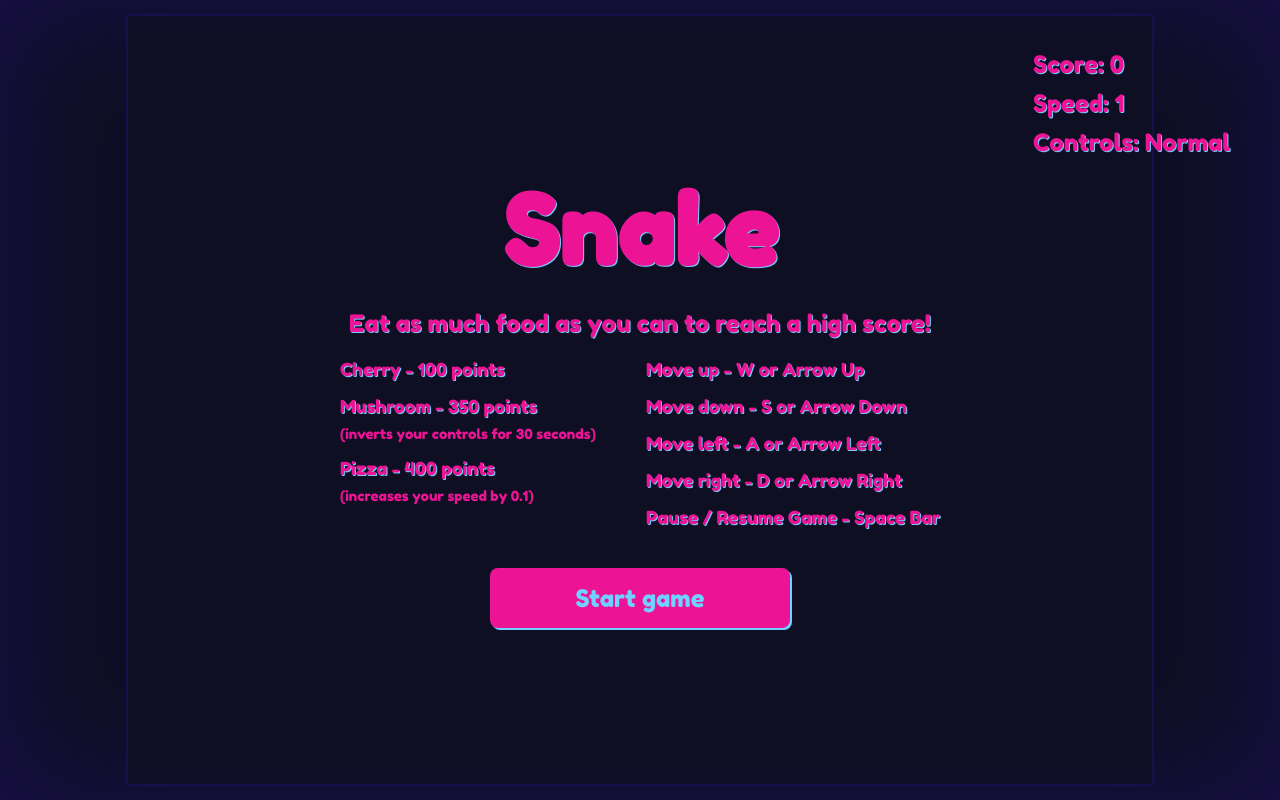
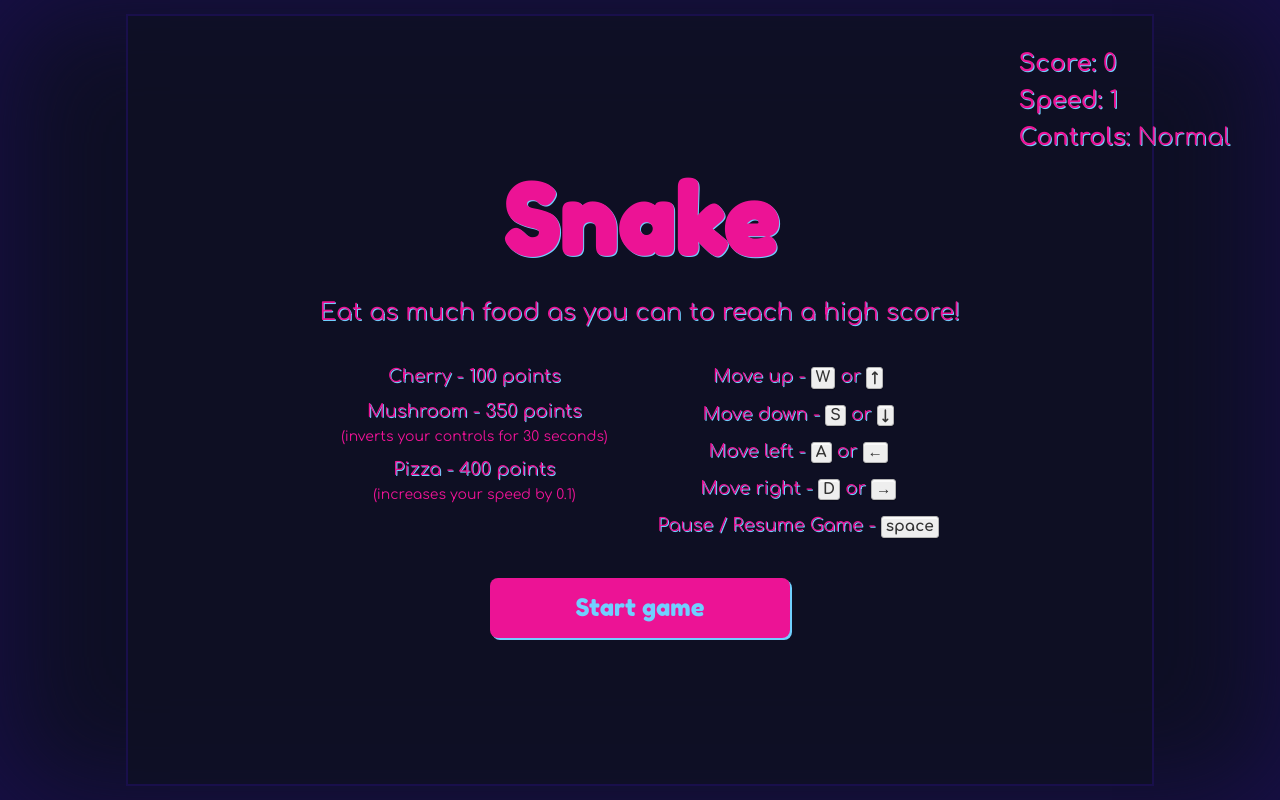
Before and after one commit to frankkluijtmans/snake-react, a React app: page / in a window 1280 px wide. Built offline with nearby package versions, Linux system fonts and the light colour scheme.

Commit message:
style: Typography tweaks for better readability.

```diff
--- a/src/index.html
+++ b/src/index.html
@@ -4,8 +4,7 @@
         <meta charset="utf-8">
         <meta name="viewport" content="width=device-width,initial-scale=1.0">
         <link rel="preconnect" href="https://fonts.gstatic.com">
-        <link rel="preconnect" href="https://fonts.gstatic.com">
-        <link href="https://fonts.googleapis.com/css2?family=Fredoka+One&display=swap" rel="stylesheet">
+        <link href="https://fonts.googleapis.com/css2?family=Comfortaa:wght@400;700&family=Fredoka+One&display=swap" rel="stylesheet">
         <title><%= htmlWebpackPlugin.options.title %></title>
     </head>
     <body>
--- a/src/styles/styles.scss
+++ b/src/styles/styles.scss
@@ -6,7 +6,7 @@ $dark-navy: #0E0F24;
 * {
     margin: 0;
     padding: 0;
-    font-family: 'Fredoka One', cursive;
+    font-family: 'Comfortaa', cursive;
 }
 
 body {
@@ -39,6 +39,7 @@ body {
 
     h2, h1 {
         margin-bottom: 20px;
+        font-family: 'Fredoka One', cursive;
     }
 
     h1 {
@@ -53,6 +54,21 @@ body {
         font-size: 24px;
     }
 
+    kbd {
+        background-color: #eee;
+        border-radius: 3px;
+        border: 1px solid #b4b4b4;
+        box-shadow: 0 1px 1px rgba(0, 0, 0, .2), 0 2px 0 0 rgba(255, 255, 255, .7) inset;
+        text-shadow: none;
+        color: #333;
+        display: inline-block;
+        font-size: .85em;
+        font-weight: 700;
+        line-height: 1;
+        padding: 2px 4px;
+        white-space: nowrap;
+    }
+
     button {
         width: 300px;
         height: 60px;
@@ -62,6 +78,7 @@ body {
         background: $pink;
         color: $blue;
         box-shadow: 2px 2px 0 $blue;
+        font-family: 'Fredoka One', cursive;
         font-size: 24px;
         cursor: pointer;
     }
@@ -69,7 +86,7 @@ body {
 
 .InstructionsWrapper {
     display: flex;
-    margin-top: 20px;
+    margin-top: 40px;
     flex-direction: row;
     justify-content: space-between;
 
@@ -83,6 +100,7 @@ body {
 
         li {
             margin-top: 15px;
+            text-align: center;
 
             &:first-child {
                 margin-top: 0;
--- a/src/ui/PauseScreen.tsx
+++ b/src/ui/PauseScreen.tsx
@@ -11,7 +11,7 @@ export default class PauseScreen extends Component {
 		return (
 			<div className="Screen">
 				<h2>Game Paused</h2>
-				<p>Press <strong>space</strong> to continue.</p>
+				<p>Press <kbd>space</kbd> to continue.</p>
 				<Instructions/>
 			</div>
 		);
--- a/src/ui/ScoreBoard.tsx
+++ b/src/ui/ScoreBoard.tsx
@@ -33,9 +33,9 @@ export default class ScoreBoard extends Component<{}, {
     render() {
         return (
             <div className="ScoreBoard">
-                <span>Score: { this.state.score }</span>
-                <span>Speed: { this.state.speed }</span>
-                <span>Controls: { this.state.invertedControls }</span>
+                <span><strong>Score:</strong> { this.state.score }</span>
+                <span><strong>Speed:</strong> { this.state.speed }</span>
+                <span><strong>Controls</strong>: { this.state.invertedControls }</span>
             </div>
         );
     }
--- a/src/ui/StartScreen/Instructions.tsx
+++ b/src/ui/StartScreen/Instructions.tsx
@@ -15,11 +15,11 @@ export default class Instructions extends Component {
 					<li>Pizza - 400 points <span>(increases your speed by 0.1)</span></li>
 				</ol>
 				<ol className="List">
-					<li>Move up - W or Arrow Up</li>
-					<li>Move down - S or Arrow Down</li>
-					<li>Move left - A or Arrow Left</li>
-					<li>Move right - D or Arrow Right</li>
-					<li>Pause / Resume Game - Space Bar</li>
+					<li>Move up - <kbd>W</kbd> or <kbd>&uarr;</kbd></li>
+					<li>Move down - <kbd>S</kbd> or <kbd>&darr;</kbd></li>
+					<li>Move left - <kbd>A</kbd> or <kbd>&larr;</kbd></li>
+					<li>Move right - <kbd>D</kbd> or <kbd>&rarr;</kbd></li>
+					<li>Pause / Resume Game - <kbd>space</kbd></li>
 				</ol>
 			</div>
 		);
```
